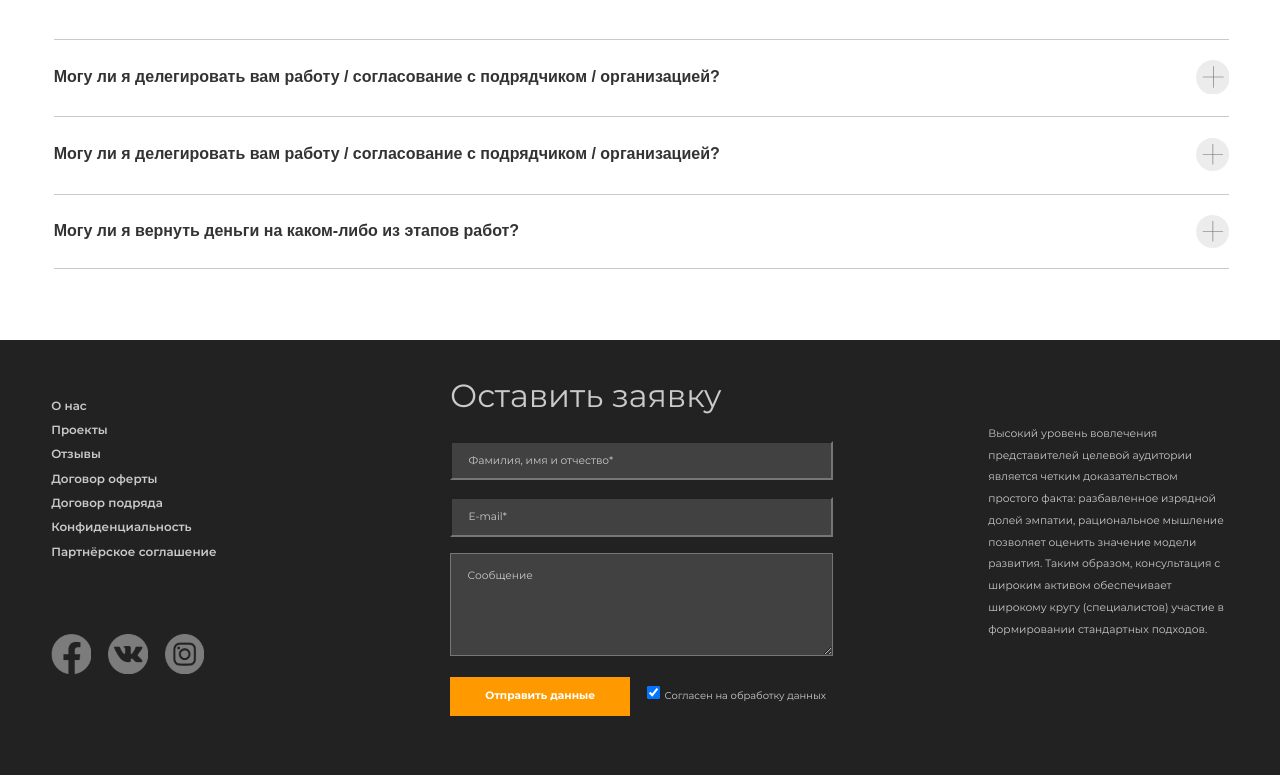
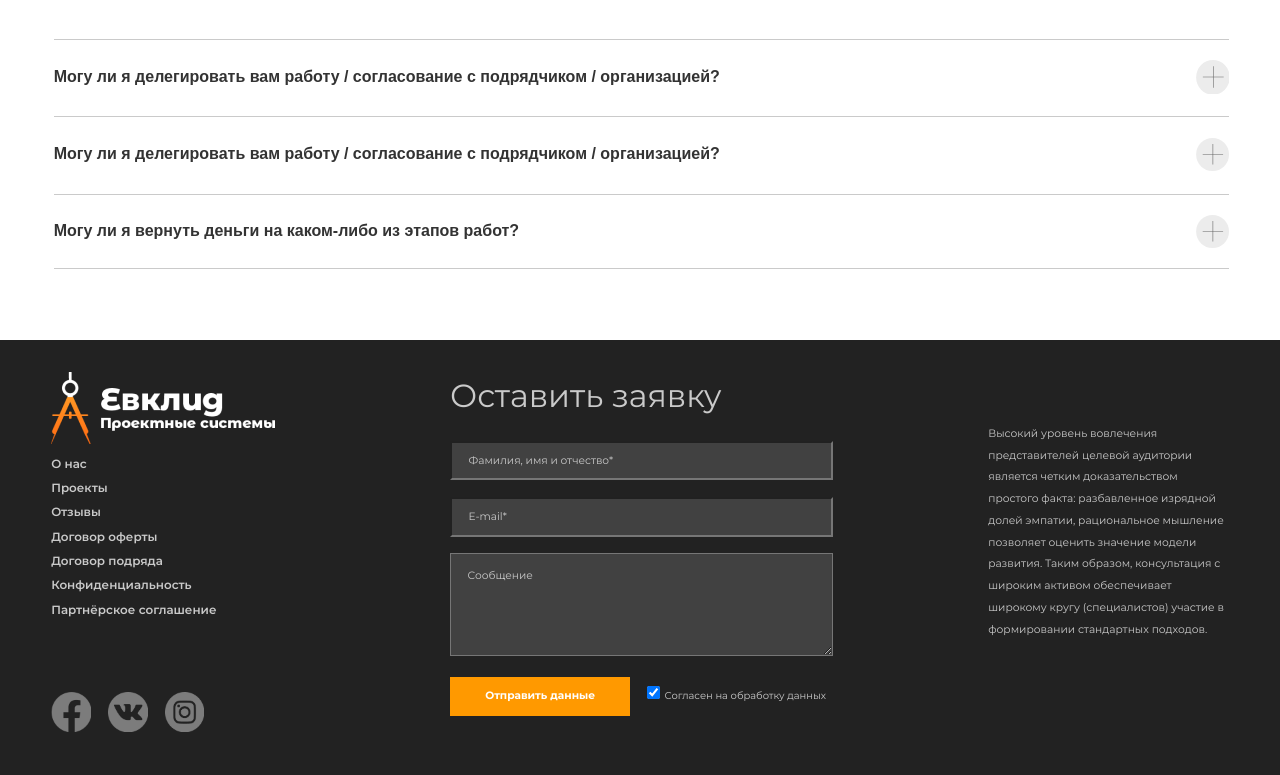
Before and after one commit to YuzhakovAleksei/euclid, a plain HTML site: page index.html in a window 1280 px wide. Shown: the part 2434-3209 px from the top of the page. Drawn offline with nearby package versions, Linux system fonts and the light colour scheme; the site is published under a folder, as on GitHub Pages, so addresses that start at the root find nothing.

Commit message:
html edit

```diff
--- a/index.html
+++ b/index.html
@@ -369,7 +369,7 @@
     <div aria-label="группа" class="container footer-container">
       <div aria-label="блок ссылок" class="footer-left">
         <a href="#" class="logo-footer">
-          <img src="/img/Euqlid_logo_white@2x.png" alt="" class="logo-white">
+          <img src="img/Euqlid_logo_white@2x.png" alt="" class="logo-white">
         </a>
         <ul class="footer-nav">
           <li class="footer-nav-item">
```
